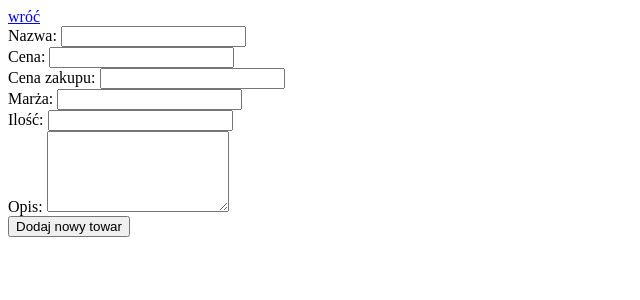
After one commit to nyielbartek/Sklep, a PHP site: page /view/DodawanieTowarow.php in a window 1280 px wide. The commit adds this page. Shown: the top 300 px of the page, without its empty margins (0-640 px from the left). Run offline with PHP 8.4, Linux system fonts and the light colour scheme.

Commit message:
Zakończona praca

```diff
--- a/controller/Rejestracja.php
+++ b/controller/Rejestracja.php
@@ -55,6 +55,10 @@ if ($odpowiedz->success == FALSE) {
     $_OK = FALSE;
     $_SESSION['e_captcha'] = "Nie jesteś człowiekiem?";
 }
+//zapamiętanie danych formuarza
+$_SESSION['fLogin'] = $login;
+$_SESSION['fEmail'] = $email;
+if (isset($_POST['regulamin'])) $_SESSION['fRegulamin'] = TRUE;
 //sprawdzenie powtórzeń w bazie
 try {
     $rezultat = $con->query("SELECT id from users where nick = '$login'");
@@ -85,7 +89,7 @@ try {
     } else
         header('Location: ../view/Rejestracja.php');
 
-   // $con->close();
+    // $con->close();
 } catch (Exception $e) {
     echo '<span style = "color:red";>Błąd serwera!';
     echo '<br /> info dla mnie ' . $e;
--- /dev/null
+++ b/view/DodawanieTowarow.php
@@ -0,0 +1,69 @@
+<?php
+session_start();
+?>
+<!DOCTYPE html>
+
+<html lang="pl">
+    <head>
+        <meta charset="UTF-8">
+        <meta http-equiv="X-UA-Compatible" content="IE=edge,chrome = 1"/>
+        <meta name="author" content="Bartłomiej Nykiel"/>
+        <title>Dodajemy nowy towar</title>
+        <style>
+            .error
+            {
+                color: red;
+                margin-top: 10px;
+                margin-right: 5px;
+                margin-bottom: 10px;
+            }
+        </style>
+    </head>
+    <body>
+
+        <nav class="navbar navbar-default">
+            <div class="container">
+                <div class="navbar-header">
+                    <a class="navbar-brand" href="../index.php">wróć</a>
+                </div>
+            </div>
+        </nav>
+
+        <form class="form-horizontal" role="form" action="../controller/DodawanieTowarow.php"  method="post">
+            <div class="form-group">
+                <label for="usr">Nazwa:</label>
+                <input type="text" class="form-control" id="nazwa" name="nazwa">
+            </div>
+            <div class="form-group">
+                <label for="usr">Cena:</label>
+                <input type="text" class="form-control" id="cena" name="cena">
+            </div>
+            <div class="form-group">
+                <label for="usr">Cena zakupu:</label>
+                <input type="text" class="form-control" id="cena_zak" name="cena_zak">
+            </div>
+            <div class="form-group">
+                <label for="usr">Marża:</label>
+                <input type="text" class="form-control" id="marza" name="marza">
+            </div>
+            <div class="form-group">
+                <label for="usr">Ilość:</label>
+                <input type="text" class="form-control" id="ilosc" name="ilosc">
+            </div>
+            <div class="form-group">
+                <label for="comment">Opis:</label>
+                <textarea class="form-control" rows="5" id="opis" name="opis"></textarea>
+            </div>
+            <div class="form-group">
+                <div class="col-sm-offset-2 col-sm-10">
+                    <button type="submit" class="btn btn-default">Dodaj nowy towar</button>
+                </div>
+            </div>
+        </form>
+
+
+
+
+
+    </body>
+</html>
--- a/view/Rejestracja.php
+++ b/view/Rejestracja.php
@@ -114,10 +114,5 @@ session_start();
                 </div>
             </div>
         </form>
-
-
-
-
-
     </body>
 </html>
```
Also changed, not shown: index.php (+36 -11 lines), view/sklep.php (+27 -0 lines), controller/login.php (line endings or trailing spaces).
